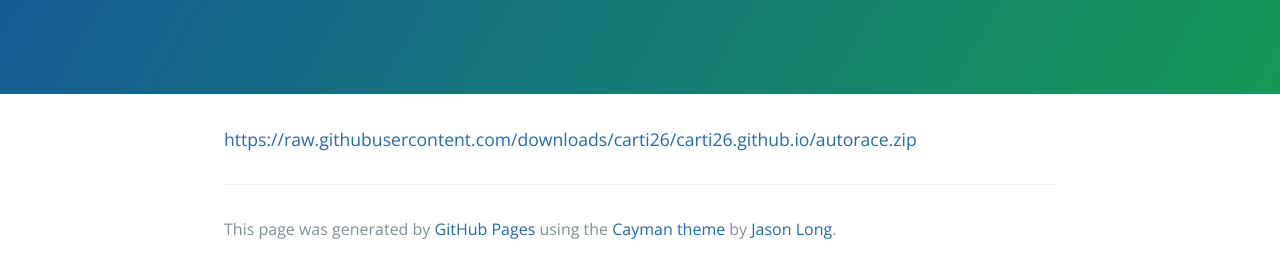
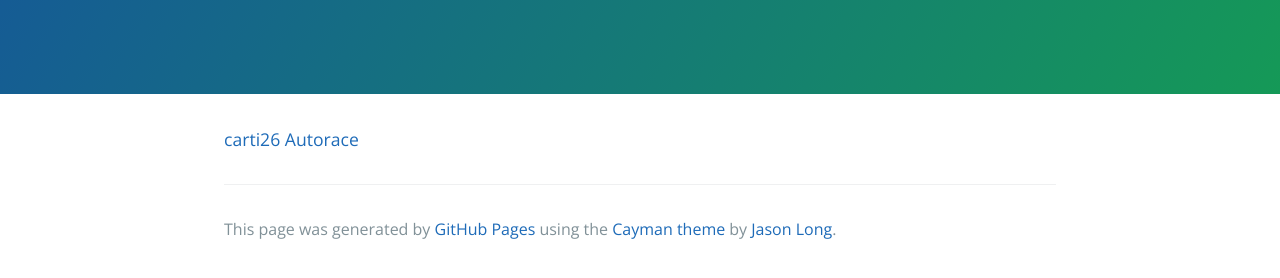
Before and after one commit to carti26/carti26.github.io, a plain HTML site: page index.html in a window 1280 px wide. Shown: the part 176-454 px from the top of the page. Drawn offline with nearby package versions, Linux system fonts and the light colour scheme.

Commit message:
Update index.html

```diff
--- a/index.html
+++ b/index.html
@@ -16,7 +16,7 @@
     </section>
 
     <section class="main-content">
-      <p><a href="https://raw.githubusercontent.com/downloads/carti26/carti26.github.io/autorace.zip">https://raw.githubusercontent.com/downloads/carti26/carti26.github.io/autorace.zip</a></p>
+      <p><a href="https://github.com/carti26/autorace.git"> carti26 Autorace</a></p>
 
       <footer class="site-footer">
 
```
